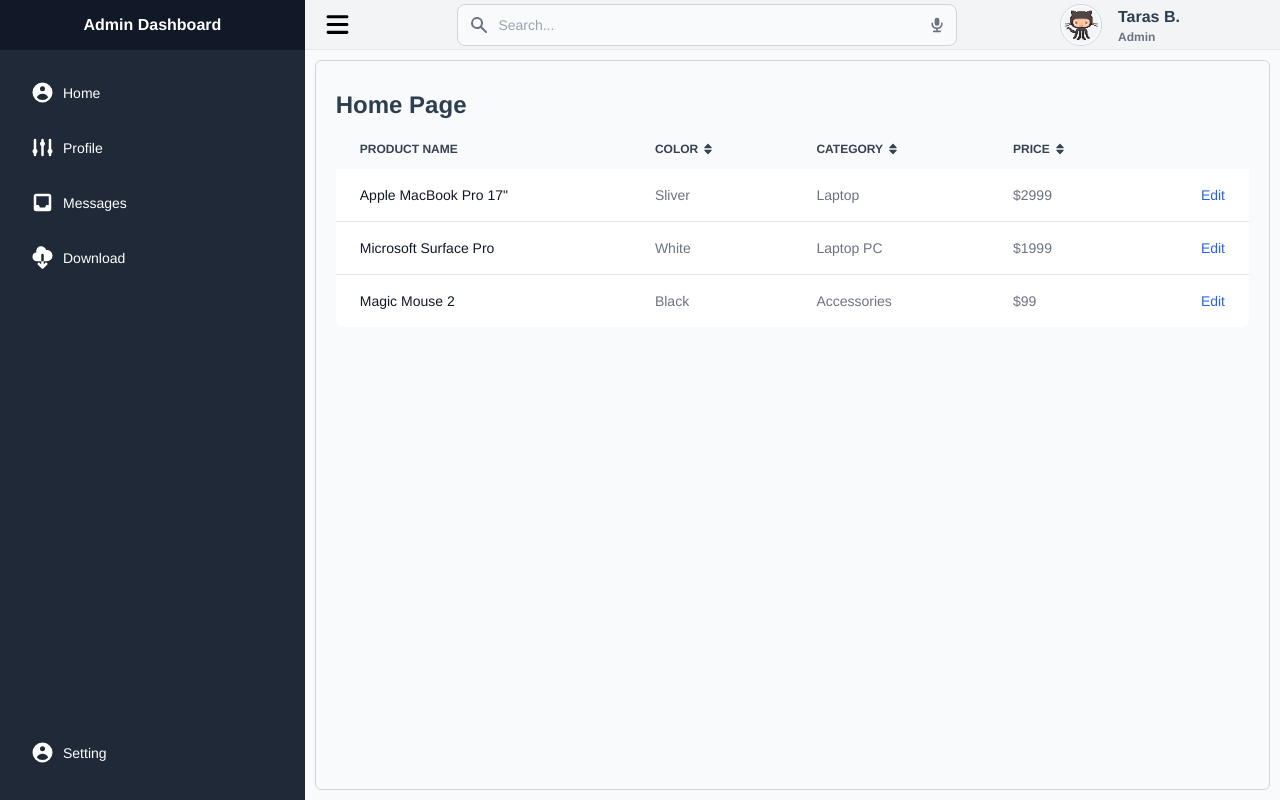
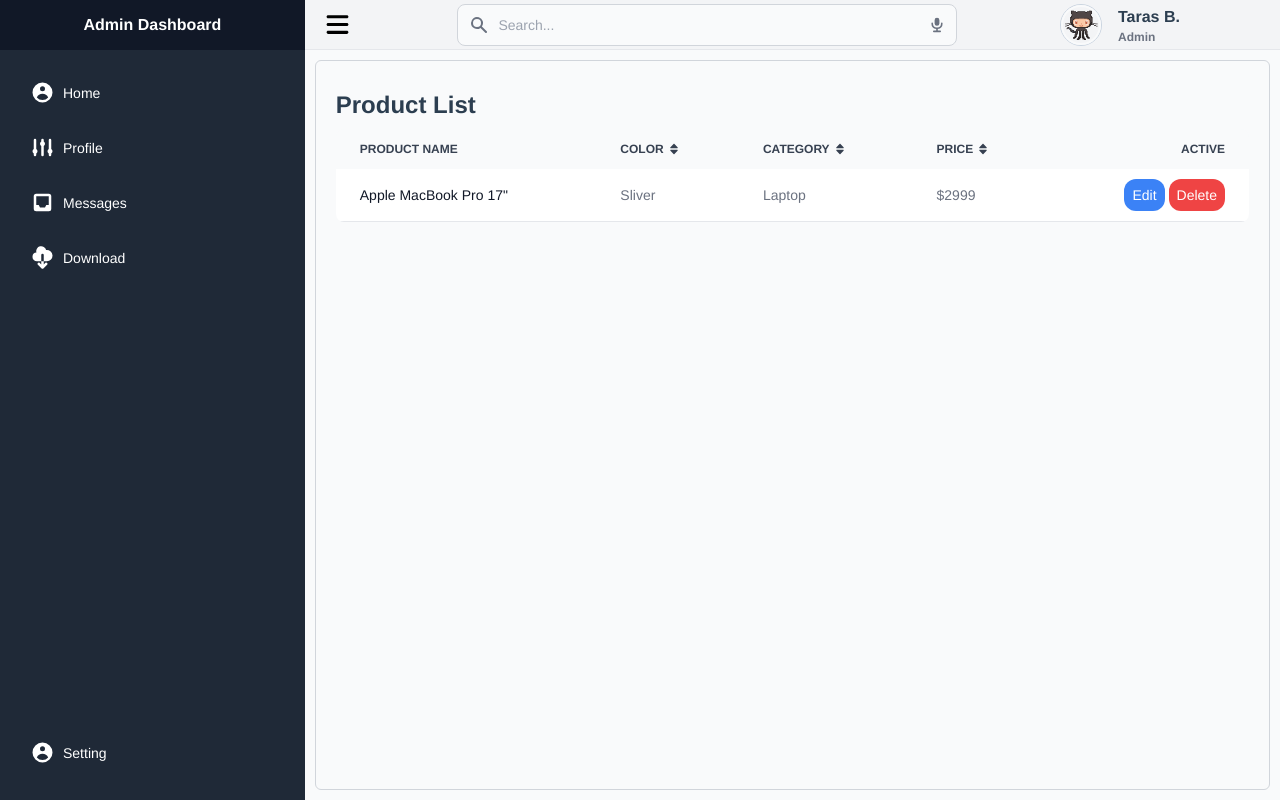
Before and after one commit to TarasBatyuchok/Dashboard, a Vue app: page /home in a window 1280 px wide. Built offline with nearby package versions, Linux system fonts and the light colour scheme.

Commit message:
add btn refactoring styles

```diff
--- a/src/pages/home.vue
+++ b/src/pages/home.vue
@@ -1,6 +1,6 @@
 <template>
     <div>
-      <h3 class="text-2xl font-bold text-left py-2">Home Page</h3>
+      <h3 class="text-2xl font-bold text-left py-2">Product List</h3>
       <div class="overflow-x-auto relative  sm:rounded-lg">
         <table class="w-full text-sm text-left text-gray-500 dark:text-gray-400">
           <thead class="text-xs text-gray-700 uppercase bg-gray-50 dark:bg-gray-700 dark:text-gray-400">
@@ -29,11 +29,14 @@
                   Price
                   <a href="#"><svg xmlns="http://www.w3.org/2000/svg" class="ml-1 w-3 h-3" aria-hidden="true" fill="currentColor" viewBox="0 0 320 512">
                       <path d="M27.66 224h264.7c24.6 0 36.89-29.78 19.54-47.12l-132.3-136.8c-5.406-5.406-12.47-8.107-19.53-8.107c-7.055 0-14.09 2.701-19.45 8.107L8.119 176.9C-9.229 194.2 3.055 224 27.66 224zM292.3 288H27.66c-24.6 0-36.89 29.77-19.54 47.12l132.5 136.8C145.9 477.3 152.1 480 160 480c7.053 0 14.12-2.703 19.53-8.109l132.3-136.8C329.2 317.8 316.9 288 292.3 288z"></path>
-                    </svg></a>
+                    </svg>
+                  </a>
                 </div>
               </th>
               <th scope="col" class="py-3 px-6">
-                <span class="sr-only">Edit</span>
+                <div class="flex justify-end">
+                  Active
+                </div>
               </th>
             </tr>
           </thead>
@@ -52,41 +55,8 @@
                 $2999
               </td>
               <td class="py-4 px-6 text-right">
-                <a href="#" class="font-medium text-blue-600 dark:text-blue-500 hover:underline">Edit</a>
-              </td>
-            </tr>
-            <tr class="bg-white border-b dark:bg-gray-800 dark:border-gray-700">
-              <th scope="row" class="py-4 px-6 font-medium text-gray-900 whitespace-nowrap dark:text-white">
-                Microsoft Surface Pro
-              </th>
-              <td class="py-4 px-6">
-                White
-              </td>
-              <td class="py-4 px-6">
-                Laptop PC
-              </td>
-              <td class="py-4 px-6">
-                $1999
-              </td>
-              <td class="py-4 px-6 text-right">
-                <a href="#" class="font-medium text-blue-600 dark:text-blue-500 hover:underline">Edit</a>
-              </td>
-            </tr>
-            <tr class="bg-white dark:bg-gray-800">
-              <th scope="row" class="py-4 px-6 font-medium text-gray-900 whitespace-nowrap dark:text-white">
-                Magic Mouse 2
-              </th>
-              <td class="py-4 px-6">
-                Black
-              </td>
-              <td class="py-4 px-6">
-                Accessories
-              </td>
-              <td class="py-4 px-6">
-                $99
-              </td>
-              <td class="py-4 px-6 text-right">
-                <a href="#" class="font-medium text-blue-600 dark:text-blue-500 hover:underline">Edit</a>
+                <a href="#" class="font-medium text-white p-2 bg-blue-500 hover:bg-blue-700 rounded-xl mx-1">Edit</a>
+                <a href="#" class="font-medium text-white p-2 bg-red-500 hover:bg-red-700 rounded-xl">Delete</a>
               </td>
             </tr>
           </tbody>
@@ -98,6 +68,14 @@
 
   <script>
   export default {
+    // data(){
+    //   return{
+    //     productyObj:{}
+    //   }
+    // },
+    // methods:{
+
+    // }
 
   }
   </script>
--- a/src/pages/master/dashboaerd.vue
+++ b/src/pages/master/dashboaerd.vue
@@ -100,7 +100,7 @@
                 <!-- User login -->
                 <div class="w-[200px] ">
                   <div class="flex items-center justify-start space-x-4" @click="toggleDrop">
-                    <a href="https://github.com/TarasBatyuchok" target=”_blank” class="border rounded-full border-slate-300 hover:border-indigo-300">
+                    <a href="https://github.com/TarasBatyuchok" target=”_blank” class="border  border-slate-300 hover:border-indigo-300 rounded-full">
                     <img class="w-10 h-10 rounded-full border-2 border-gray-50" src="../../assets/gitHub.gif" alt="gif">
                     </a>
                     <div class="font-semibold dark:text-white text-left cursor-pointer">
```
Also changed, not shown: 1 other file (tests, documents, lock files or other folders).
